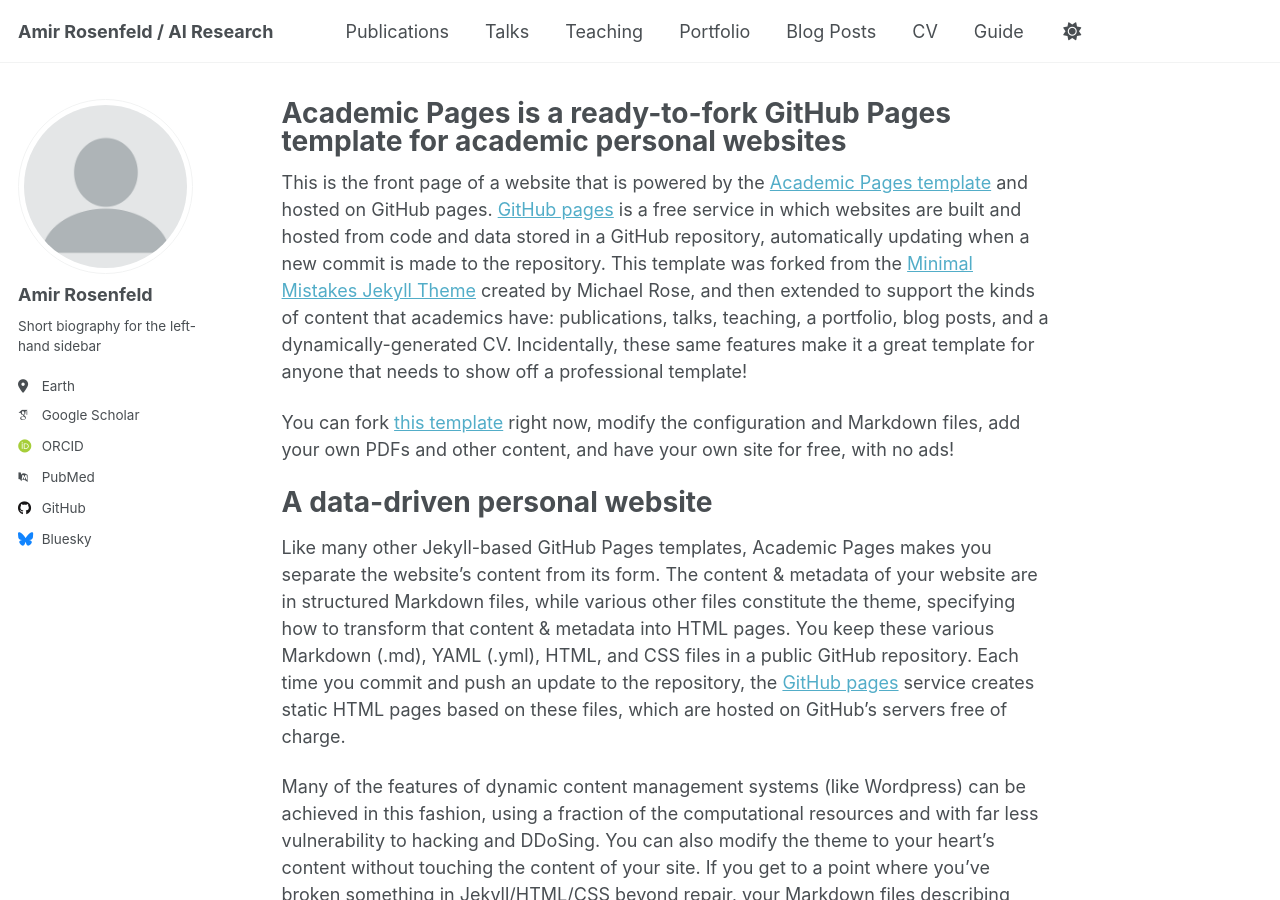
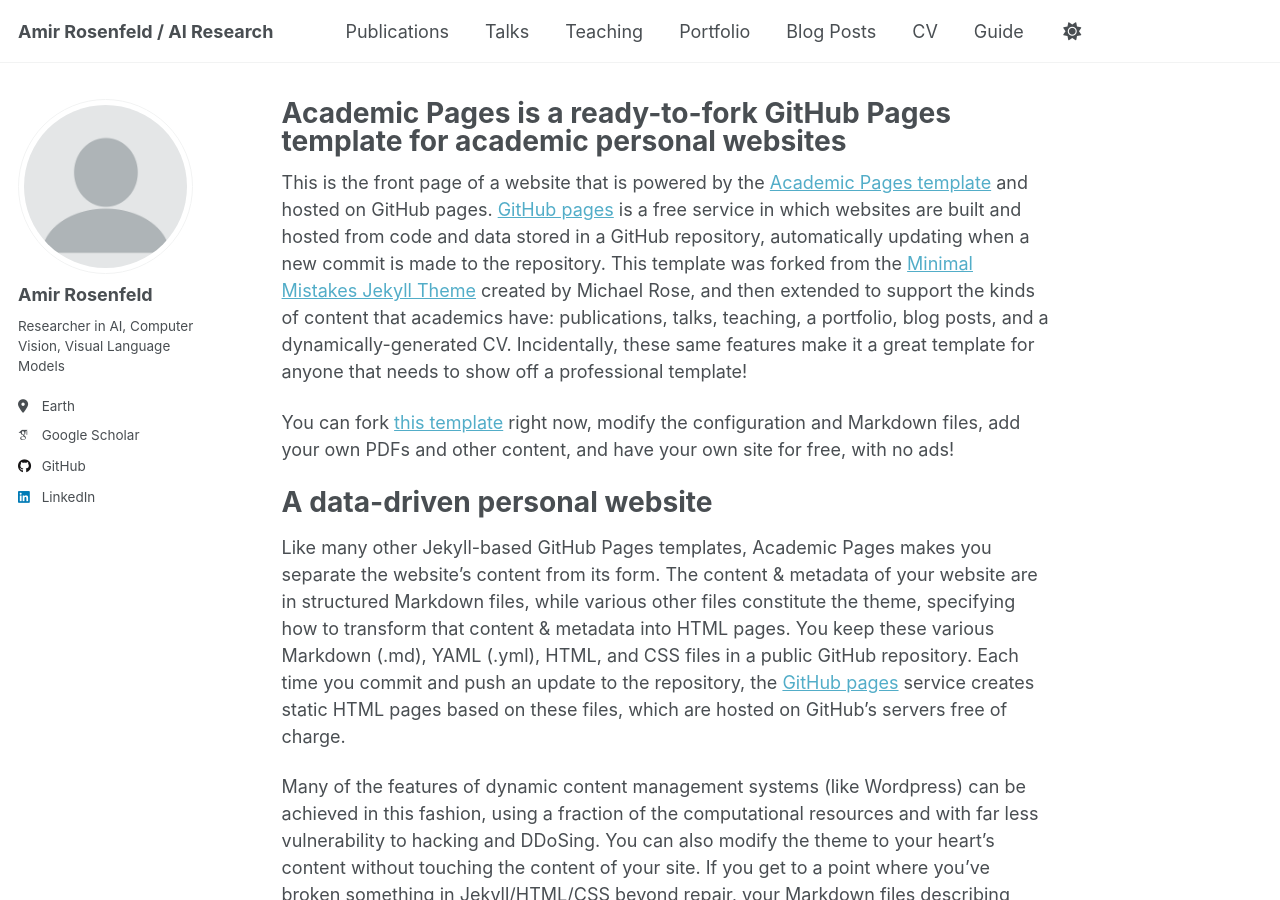
Before and after one commit to rosenfeldamir/rosenfeldamir.github.io, a Jekyll site: the page built from _pages/about.md, in a window 1280 px wide and 900 px high. Built offline with Jekyll 4.4.1, drawn with Linux system fonts in a browser that asks for light colours; some web fonts are replaced; a script that is not in the unit is left out; part of the change alters nothing that is shown.

Commit message:
Update _config.yml

```diff
--- a/_config.yml
+++ b/_config.yml
@@ -26,10 +26,10 @@ author:
   avatar           : "profile.png"
   name             : "Amir Rosenfeld"
   # pronouns         : # example: "she/her"
-  bio              : "Short biography for the left-hand sidebar"
+  bio              : "Researcher in AI, Computer Vision, Visual Language Models"
   location         : "Earth"
   # employer         : "Red Brick University"
-  uri              : # URL
+  # uri              : # URL
   # email            : "none@example.org"
 
   # Academic websites
@@ -37,33 +37,33 @@ author:
   arxiv            : # URL - Update with the correct link to your profile
   googlescholar    : "https://scholar.google.com/citations?hl=en&user=Rspq7eQAAAAJ"
   inspire-hep      : # URL
-  impactstory      : # URL
-  orcid            : "https://orcid.org/yourorcidurl"
+  # impactstory      : # URL
+  # orcid            : "https://orcid.org/yourorcidurl"
   semantic         : # URL
-  pubmed           : "https://www.ncbi.nlm.nih.gov/pubmed/?term=john+snow"
-  researchgate     : # URL
-  scopus           : # URL
+  # pubmed           : "https://www.ncbi.nlm.nih.gov/pubmed/?term=john+snow"
+  # researchgate     : # URL
+  # scopus           : # URL
 
   # Repositories and software development
-  bitbucket        : # Username - Update with your username on the site
-  codepen          : # Username
-  dribbble         : # Username
-  github           : "academicpages"
-  kaggle           : # Username
-  stackoverflow    : # User number or user number and name (i.e., use "1" or "1/jeff-atwood")
+  # bitbucket        : # Username - Update with your username on the site
+  # codepen          : # Username
+  # dribbble         : # Username
+  github           : "https://github.com/rosenfeldamir"
+  # kaggle           : # Username
+  # stackoverflow    : # User number or user number and name (i.e., use "1" or "1/jeff-atwood")
 
   # Social media
-  artstation       : # Username
-  bluesky          : "bsky.app" # Replace this with you Bluesky username
-  facebook         : # Username
-  flickr           : # Username
-  foursquare       : # Username
-  goodreads        : # Username
-  google_plus      : # Username
-  keybase          : # Username
-  instagram        : # Username
-  lastfm           : # Username
-  linkedin         : # Username
+  # artstation       : # Username
+  # bluesky          : "bsky.app" # Replace this with you Bluesky username
+  # facebook         : # Username
+  # flickr           : # Username
+  # foursquare       : # Username
+  # goodreads        : # Username
+  # google_plus      : # Username
+  # keybase          : # Username
+  # instagram        : # Username
+  # lastfm           : # Username
+  linkedin         : amir-rosenfeld-6179203/
   mastodon         : # URL
   medium           : # URL
   pinterest        : # Username
```
